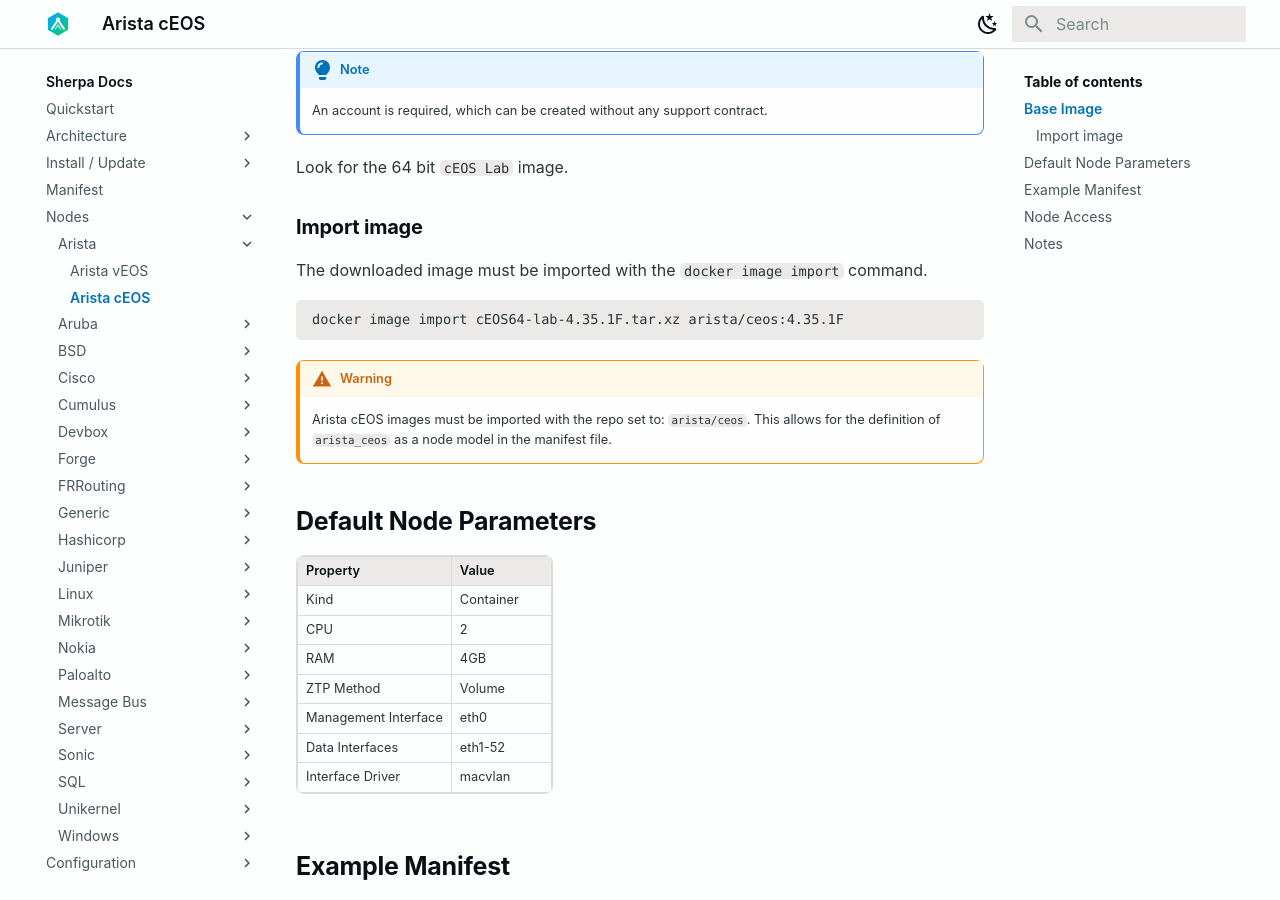
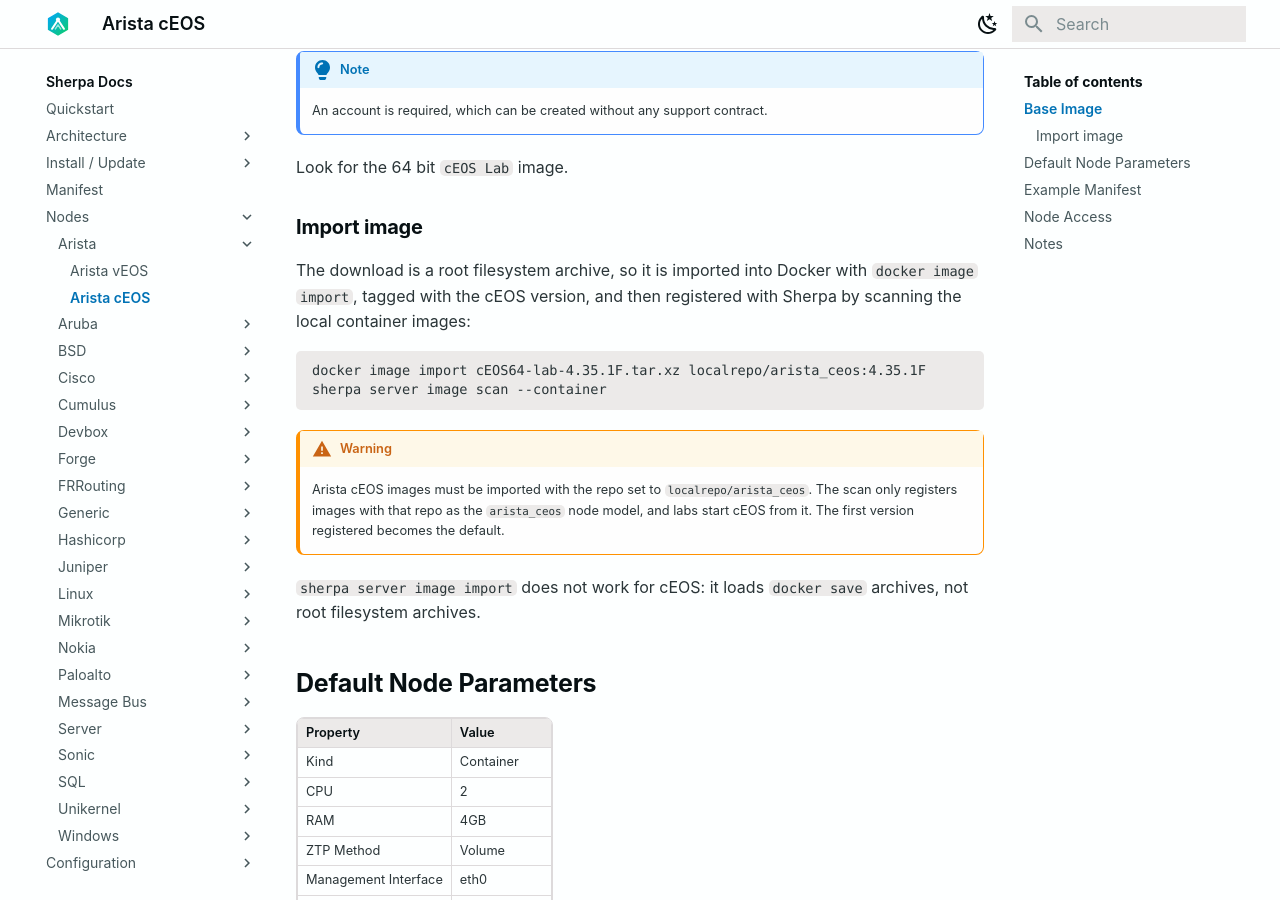
Before and after one commit to bwks/sherpa-docs, an MkDocs documentation site: the page built from docs/nodes/arista/arista-ceos.md, in a window 1280 px wide and 900 px high, scrolled down 292 px. Built offline with MkDocs 1.6.1 and Material for MkDocs 9.7.7, drawn with Linux system fonts in a browser that asks for light colours.

Commit message:
docs: fix the cEOS import repository [skip ci]
cEOS images must be tagged localrepo/arista_ceos, the repository the
container scan matches for the arista_ceos model and the one labs
start cEOS from; the page said arista/ceos. The image is then
registered with sherpa server image scan --container.

Also notes that sherpa server image import does not work for cEOS:
it loads docker save archives, and cEOS ships a root filesystem
archive.

Co-Authored-By: Claude Opus 5.5 <noreply@anthropic.com>

````diff
--- a/docs/nodes/arista/arista-ceos.md
+++ b/docs/nodes/arista/arista-ceos.md
@@ -14,16 +14,23 @@ Look for the 64 bit `cEOS Lab` image.
 
 ### Import image
 
-The downloaded image must be imported with the `docker image import` command.
+The download is a root filesystem archive, so it is imported into Docker with
+`docker image import`, tagged with the cEOS version, and then registered with Sherpa by scanning
+the local container images:
 
 ```
-docker image import cEOS64-lab-4.35.1F.tar.xz arista/ceos:4.35.1F
+docker image import cEOS64-lab-4.35.1F.tar.xz localrepo/arista_ceos:4.35.1F
+sherpa server image scan --container
 ```
 
 !!! warning
 
-    Arista cEOS images must be imported with the repo set to: `arista/ceos`.
-    This allows for the definition of `arista_ceos` as a node model in the manifest file.
+    Arista cEOS images must be imported with the repo set to `localrepo/arista_ceos`. The scan
+    only registers images with that repo as the `arista_ceos` node model, and labs start cEOS
+    from it. The first version registered becomes the default.
+
+`sherpa server image import` does not work for cEOS: it loads `docker save` archives, not root
+filesystem archives.
 
 ## Default Node Parameters
 
````
